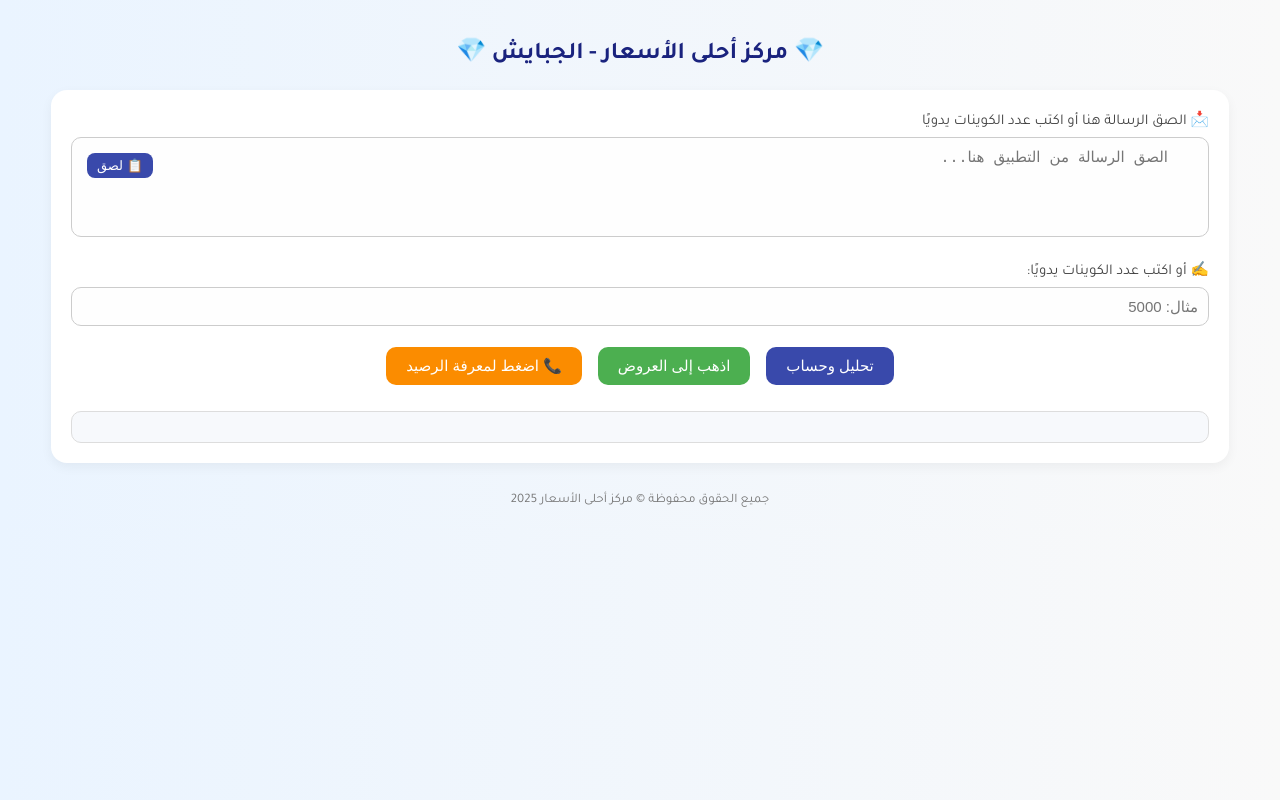
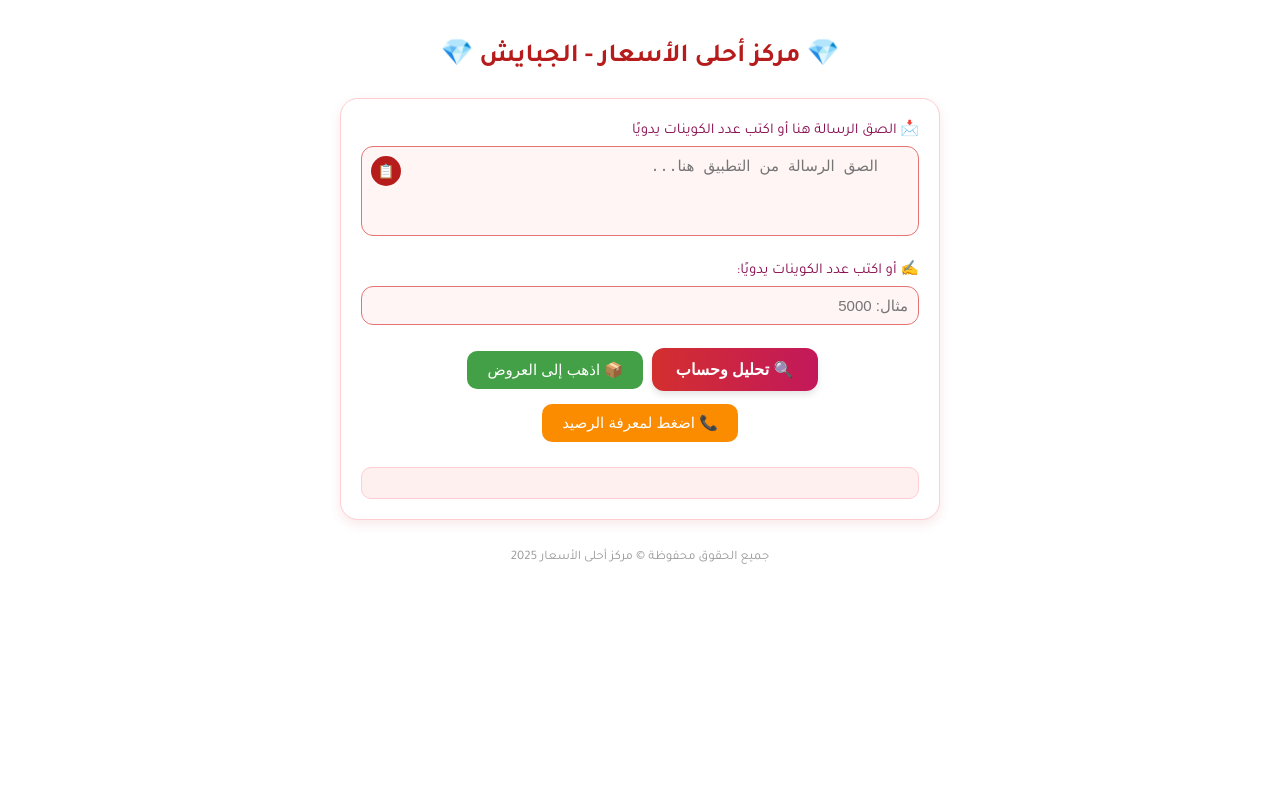
Before and after one commit to ali99hassan-99/55, a plain HTML site: page index.html in a window 1280 px wide. Drawn offline with Linux system fonts and the light colour scheme.

Commit message:
Update index.html

```diff
--- a/index.html
+++ b/index.html
@@ -12,25 +12,27 @@
 
     body {
       font-family: 'Tajawal', sans-serif;
-      background: linear-gradient(to right, #eaf4ff, #f9f9f9);
+      background: #fff;
       margin: 0;
       padding: 20px;
       text-align: center;
+      color: #b71c1c;
     }
 
     h1 {
-      color: #1a237e;
-      font-size: 24px;
-      margin-bottom: 20px;
+      color: #b71c1c;
+      font-size: 26px;
+      margin-bottom: 25px;
     }
 
     .calculator {
       background: #ffffff;
       padding: 20px;
-      border-radius: 16px;
-      box-shadow: 0 4px 12px rgba(0, 0, 0, 0.05);
-      max-width: 95%;
+      border-radius: 18px;
+      box-shadow: 0 4px 12px rgba(183, 28, 28, 0.1);
+      max-width: 600px;
       margin: auto;
+      border: 1px solid #ffcdd2;
     }
 
     label {
@@ -38,7 +40,7 @@
       text-align: right;
       margin-bottom: 6px;
       font-size: 15px;
-      color: #444;
+      color: #880e4f;
     }
 
     .textarea-container {
@@ -49,26 +51,30 @@
 
     textarea {
       width: 100%;
-      height: 100px;
+      height: 90px;
       font-size: 15px;
       padding: 10px 40px 10px 10px;
-      border: 1px solid #ccc;
-      border-radius: 10px;
+      border: 1px solid #e57373;
+      border-radius: 12px;
       resize: none;
-      background-color: #fefefe;
+      background-color: #fff5f5;
     }
 
     .paste-btn {
       position: absolute;
       left: 10px;
       top: 10px;
-      background: #00acc1;
+      background: #b71c1c;
       color: #fff;
       border: none;
-      border-radius: 8px;
-      padding: 5px 10px;
-      font-size: 13px;
+      border-radius: 50%;
+      width: 30px;
+      height: 30px;
+      font-size: 14px;
       cursor: pointer;
+      display: flex;
+      align-items: center;
+      justify-content: center;
     }
 
     input[type="number"] {
@@ -76,49 +82,70 @@
       font-size: 15px;
       padding: 10px;
       margin-bottom: 15px;
-      border: 1px solid #ccc;
-      border-radius: 10px;
-      background-color: #fefefe;
+      border: 1px solid #e57373;
+      border-radius: 12px;
+      background-color: #fff5f5;
       text-align: right;
     }
 
-    button {
-      padding: 10px 20px;
-      font-size: 15px;
+    .primary-btn {
+      background: linear-gradient(to right, #d32f2f, #c2185b);
       border: none;
-      border-radius: 10px;
-      cursor: pointer;
-      margin: 6px;
       color: #fff;
-      transition: background 0.3s ease;
+      padding: 12px 24px;
+      font-size: 16px;
+      border-radius: 12px;
+      font-weight: bold;
+      margin: 8px auto;
+      display: inline-block;
+      box-shadow: 0 4px 6px rgba(0,0,0,0.1);
+      transition: 0.3s ease;
     }
 
-    button:hover {
-      opacity: 0.9;
-    }
-
-    button:nth-of-type(1) {
-      background-color: #3949ab;
+    .primary-btn:hover {
+      background: linear-gradient(to right, #c62828, #ad1457);
     }
 
     .nav-button {
-      background-color: #4caf50;
+      background-color: #43a047;
+      color: white;
+      border: none;
+      padding: 10px 20px;
+      border-radius: 10px;
+      font-size: 15px;
+      cursor: pointer;
+      margin: 5px;
+    }
+
+    .nav-button:hover {
+      background-color: #388e3c;
     }
 
     .call-button {
       background-color: #fb8c00;
+      color: white;
+      border: none;
+      padding: 10px 20px;
+      border-radius: 10px;
+      font-size: 15px;
+      cursor: pointer;
+      margin: 5px;
+    }
+
+    .call-button:hover {
+      background-color: #ef6c00;
     }
 
     .result {
       margin-top: 20px;
       font-size: 16px;
-      color: #333;
+      color: #444;
       text-align: right;
       line-height: 1.6;
-      background: #f7f9fc;
+      background: #fff0f0;
       padding: 15px;
       border-radius: 10px;
-      border: 1px solid #ddd;
+      border: 1px solid #ffcdd2;
     }
 
     .apps {
@@ -141,46 +168,25 @@
     footer {
       margin-top: 30px;
       font-size: 13px;
-      color: #777;
-    }
-
-    @media (max-width: 600px) {
-      h1 {
-        font-size: 20px;
-      }
-
-      button {
-        width: 100%;
-        margin: 8px 0;
-      }
-
-      .result {
-        font-size: 15px;
-      }
+      color: #999;
     }
   </style>
 </head>
 <body>
-
   <h1>💎 مركز أحلى الأسعار - الجبايش 💎</h1>
-
   <div class="calculator">
     <label>📩 الصق الرسالة هنا أو اكتب عدد الكوينات يدويًا</label>
     <div class="textarea-container">
       <textarea id="messageInput" placeholder="الصق الرسالة من التطبيق هنا..."></textarea>
-      <button class="paste-btn" onclick="pasteText()">📋 لصق</button>
+      <button class="paste-btn" onclick="pasteText()">📋</button>
     </div>
-
     <label>✍️ أو اكتب عدد الكوينات يدويًا:</label>
     <input type="number" id="manualCoins" placeholder="مثال: 5000" min="0" />
-
-    <button onclick="analyze()">تحليل وحساب</button>
-    <button class="nav-button" onclick="goToOffers()">اذهب إلى العروض</button>
+    <button class="primary-btn" onclick="analyze()">🔍 تحليل وحساب</button>
+    <button class="nav-button" onclick="goToOffers()">📦 اذهب إلى العروض</button>
     <button class="call-button" onclick="confirmCall()">📞 اضغط لمعرفة الرصيد</button>
-
     <div class="result" id="resultArea"></div>
   </div>
-
   <footer>
     جميع الحقوق محفوظة © مركز أحلى الأسعار 2025
   </footer>
@@ -231,7 +237,7 @@
         output += `
           ✅ عدد الكوينات: <strong>${coins}</strong><br>
           ⏱️  وقت الاتصال المتبقي: <strong>${minutes}</strong> دقيقة و <strong>${seconds}</strong> ثانية<br>
-          🌐 يمكنك استخدامة كأنترنت: <strong>${cakes}</strong> كيكا و <strong>${remainingMB}</strong> ميغابايت<br><br>
+          🌐 يمكنك استخدامه كإنترنت: <strong>${cakes}</strong> كيكا و <strong>${remainingMB}</strong> ميغابايت<br><br>
         `;
       } else {
         output += "⚠️ لم يتم العثور على عدد الكوينات.<br><br>";
```
